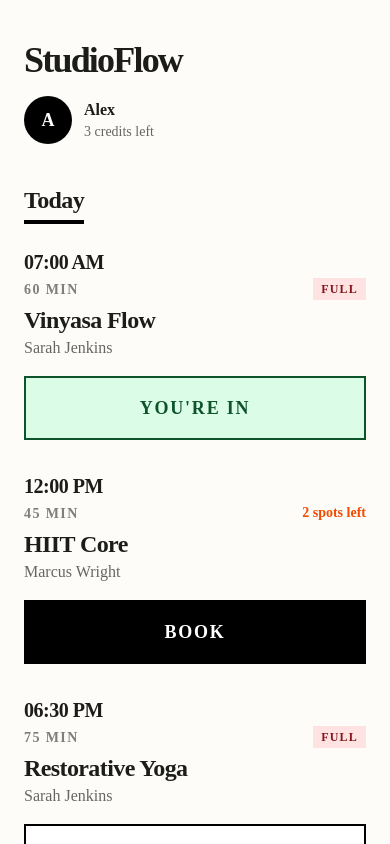
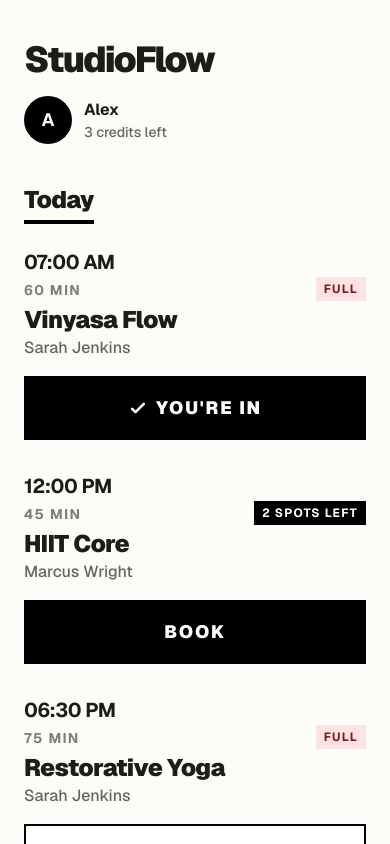
Before and after one commit to Harit-mi/Studioflow, a Next.js app: page /book/studio-demo in a window 390 px wide. Shown: the top 844 px of the page. Built offline with nearby package versions, Linux system fonts and the light colour scheme.

Commit message:
fix: typography mapping, mobile button styling, and icon contrast

```diff
--- a/src/app/admin/schedule/page.tsx
+++ b/src/app/admin/schedule/page.tsx
@@ -192,7 +192,7 @@ export default function ScheduleView() {
                           <h3 className="text-2xl font-chalk font-bold text-white mb-2 leading-tight">{session.name}</h3>
                           <p className="text-lg font-chalk text-slate-400 mb-6">{session.instructor}</p>
 
-                          <div className="flex gap-4 text-sm font-sans text-slate-500">
+                          <div className="flex gap-4 text-sm font-sans text-slate-400">
                             <div className="flex items-center gap-1.5 uppercase tracking-wider">
                               <Clock className="w-3.5 h-3.5" />
                               {session.durationMinutes}m
--- a/src/app/book/[org_slug]/page.tsx
+++ b/src/app/book/[org_slug]/page.tsx
@@ -180,7 +180,7 @@ export default function PublicBookingPage() {
                         {isFull ? (
                           <span className="bg-red-100 text-red-900 font-bold px-2 py-1 text-xs uppercase tracking-widest">Full</span>
                         ) : isNearlyFull ? (
-                          <span className="text-orange-600 font-bold text-sm">{spotsLeft} spots left</span>
+                          <span className="bg-black text-white font-bold px-2 py-1 text-xs uppercase tracking-widest">{spotsLeft} spots left</span>
                         ) : null}
                       </div>
                     </div>
@@ -193,10 +193,11 @@ export default function PublicBookingPage() {
                     {/* Massive brutalist buttons */}
                     {session.isBookedByMe ? (
                       <div
-                        className="w-full bg-green-100 text-green-900 font-black text-center py-4 text-lg border-2 border-green-900 uppercase tracking-widest"
+                        className="w-full bg-black text-white font-black text-center py-4 text-lg border-2 border-black uppercase tracking-widest flex items-center justify-center gap-2"
                         role="status"
                         aria-label={`You are booked for ${session.name} at ${session.time}`}
                       >
+                        <svg className="w-5 h-5" fill="none" stroke="currentColor" viewBox="0 0 24 24"><path strokeLinecap="round" strokeLinejoin="round" strokeWidth="3" d="M5 13l4 4L19 7"></path></svg>
                         You're In
                       </div>
                     ) : session.isWaitlistedByMe ? (
--- a/src/app/globals.css
+++ b/src/app/globals.css
@@ -7,10 +7,10 @@
 @theme inline {
   --color-background: var(--background);
   --color-foreground: var(--foreground);
-  --font-sans: var(--font-sans);
+  --font-sans: var(--font-geist-sans);
   --font-mono: var(--font-geist-mono);
-  --font-heading: var(--font-sans);
-  --font-chalk: 'Kalam', cursive;
+  --font-heading: var(--font-geist-sans);
+  --font-chalk: var(--font-kalam);
   --color-sidebar-ring: var(--sidebar-ring);
   --color-sidebar-border: var(--sidebar-border);
   --color-sidebar-accent-foreground: var(--sidebar-accent-foreground);
--- a/src/app/layout.tsx
+++ b/src/app/layout.tsx
@@ -1,5 +1,5 @@
 import type { Metadata } from "next";
-import { Geist, Geist_Mono } from "next/font/google";
+import { Geist, Geist_Mono, Kalam } from "next/font/google";
 import "./globals.css";
 
 const geistSans = Geist({
@@ -12,21 +12,24 @@ const geistMono = Geist_Mono({
   subsets: ["latin"],
 });
 
+const kalam = Kalam({
+  weight: ['300', '400', '700'],
+  variable: '--font-kalam',
+  subsets: ["latin"],
+});
+
 export const metadata: Metadata = {
-  title: "Create Next App",
-  description: "Generated by create next app",
+  title: "StudioFlow",
+  description: "Next level fitness studio management",
 };
 
-export default function RootLayout({ children }: LayoutProps<"/">) {
+export default function RootLayout({ children }: { children: React.ReactNode }) {
   return (
     <html
       lang="en"
-      className={`${geistSans.variable} ${geistMono.variable} h-full antialiased`}
+      className={`${geistSans.variable} ${geistMono.variable} ${kalam.variable} h-full antialiased`}
     >
-      <head>
-        <link href="https://fonts.googleapis.com/css2?family=Kalam:wght@300;400;700&display=swap" rel="stylesheet" />
-      </head>
-      <body className="min-h-full flex flex-col">{children}</body>
+      <body className="min-h-full flex flex-col font-sans">{children}</body>
     </html>
   );
 }
```
